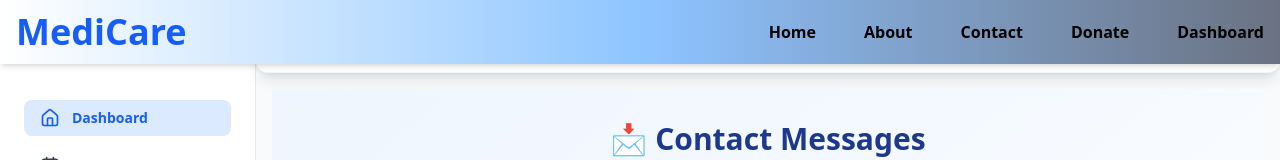
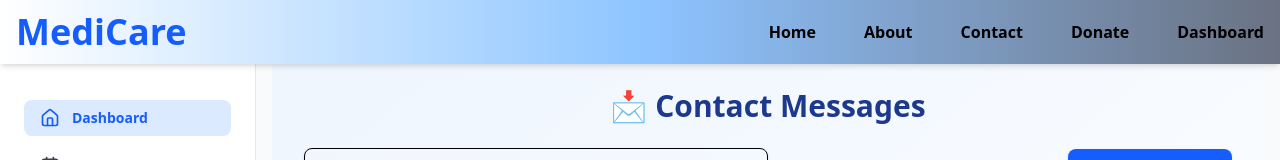
Before and after one commit to piyushdhumal25/Medicare-Hospital-Management-System, a React (Vite) app in the folder final year/: page /admin/dashboard/contact-messages in a window 1280 px wide. Shown: the top 160 px of the page. Built offline with nearby package versions, Linux system fonts and the light colour scheme; no server answers; sample sign-in values are in the browser's storage.

Commit message:
css part

```diff
--- a/final year/src/admindash/Topbar.jsx
+++ b/final year/src/admindash/Topbar.jsx
@@ -3,19 +3,11 @@ import { LogOut } from 'lucide-react';
 
 const Topbar = () => {
   return (
-    <div className="bg-white shadow-lg rounded-b-xl px-8 py-4 flex justify-between items-center border-b border-gray-100">
-      {/* Left side: Branding */}
-
-
-      {/* Right side: Profile + Logout */}
-      <div className="flex items-center gap-4">
-        {/* Profile Initials Avatar */}
-        <div className="w-10 h-10 rounded-full bg-blue-100 text-blue-700 flex items-center justify-center font-bold text-sm shadow-inner">
-
+    <div className="bg-white ">
+     <div className="w-10 h-10 ">
+       </div>
         </div>
 
-      </div>
-    </div>
   );
 };
 
```
